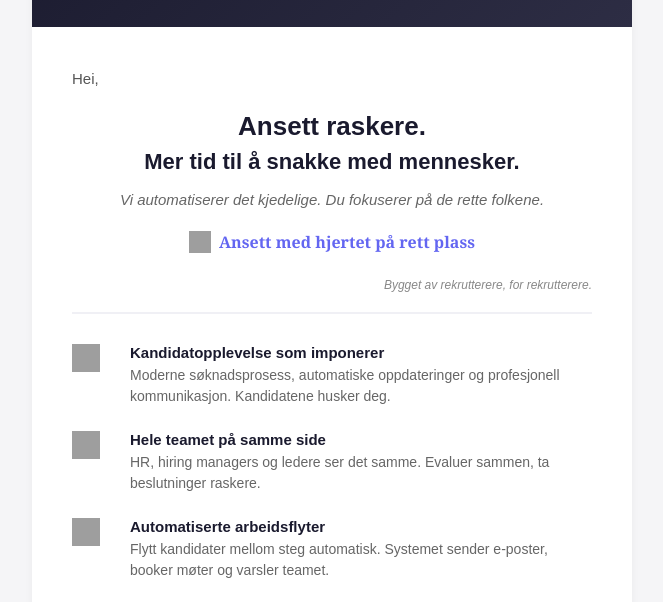
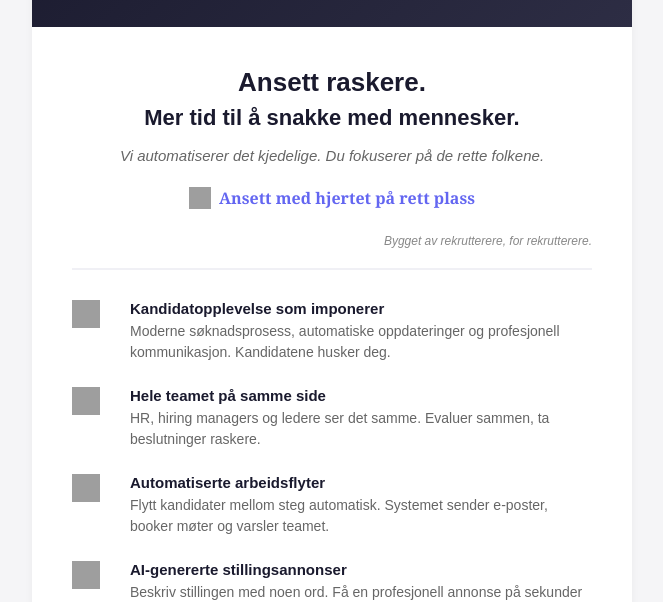
Before and after one commit to starquesthr/starquest-public, a website: page email-v2.html in a window 1280 px wide. Shown: the part 188-790 px from the top of the page, without its empty margins (308-971 px from the left). Drawn offline with Linux system fonts and the light colour scheme; grey boxes are pictures that could not be loaded.

Commit message:
Remove greeting

```diff
--- a/email-v2.html
+++ b/email-v2.html
@@ -22,11 +22,6 @@
 <!-- MAIN CONTENT -->
 <tr>
 <td style="padding:40px 40px 30px 40px;">
-
-    <!-- Personal greeting -->
-    <p style="margin:0 0 20px 0; font-size:15px; color:#555555; line-height:1.6;">
-        Hei,
-    </p>
 
     <!-- Headline -->
     <h1 style="margin:0 0 6px 0; font-size:26px; color:#1a1a2e; font-weight:700; line-height:1.2; text-align:center;">
```
